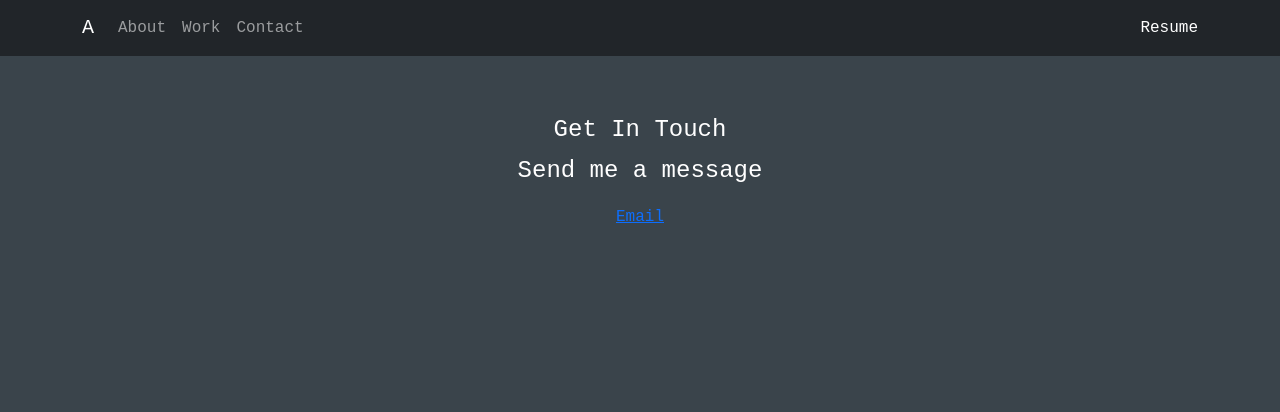
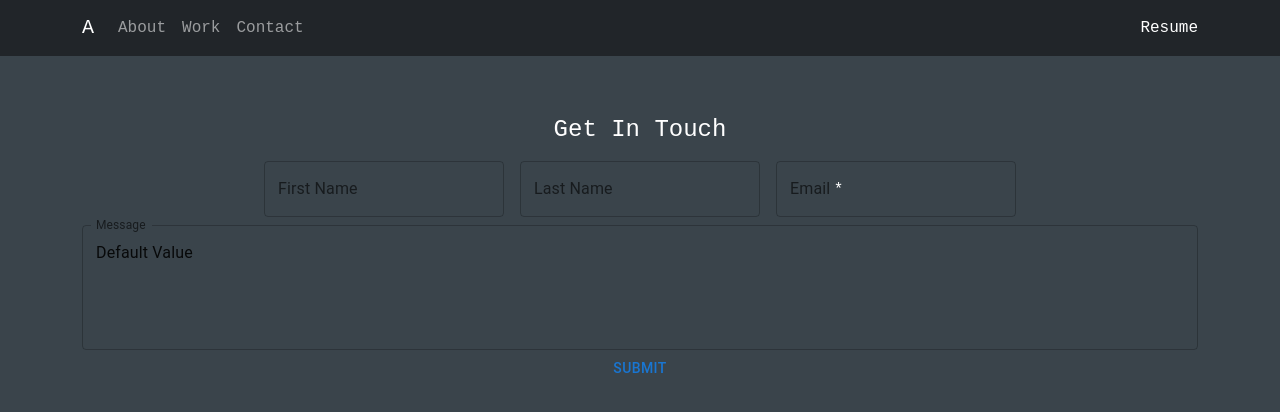
Before and after one commit to saehaana/html-css-prac, a React (Create React App) app: page /Contact in a window 1280 px wide. Shown: the top 412 px of the page. Built offline with nearby package versions, Linux system fonts and the light colour scheme.

Commit message:
added tooltip to mouse icon created text fields and submit button for contact form

```diff
--- a/package.json
+++ b/package.json
@@ -11,6 +11,7 @@
     "@fortawesome/free-regular-svg-icons": "^6.2.1",
     "@fortawesome/free-solid-svg-icons": "^6.2.1",
     "@fortawesome/react-fontawesome": "^0.2.0",
+    "@mui/icons-material": "^5.11.0",
     "@mui/lab": "^5.0.0-alpha.117",
     "@mui/material": "^5.11.6",
     "@testing-library/jest-dom": "^5.16.5",
--- a/src/components/About.js
+++ b/src/components/About.js
@@ -53,18 +53,20 @@ function About(){
                             <TimelineContent>Aug 2019</TimelineContent>
                         </TimelineItem>
                         <TimelineItem>
+                            <TimelineOppositeContent>a</TimelineOppositeContent>
                             <TimelineSeparator>
                                 <TimelineDot />
                                     <TimelineConnector />
                             </TimelineSeparator>
-                            <TimelineContent>2</TimelineContent>
+                            <TimelineContent>2020</TimelineContent>
                         </TimelineItem>
                         <TimelineItem>
+                            <TimelineOppositeContent>b</TimelineOppositeContent>
                             <TimelineSeparator>
                                 <TimelineDot />
                                     <TimelineConnector />
                             </TimelineSeparator>
-                            <TimelineContent>3</TimelineContent>
+                            <TimelineContent>2021</TimelineContent>
                         </TimelineItem>
                         <TimelineItem>
                             <TimelineOppositeContent>Graduated from Virginia Commonwealth University</TimelineOppositeContent>
--- a/src/components/Contact.js
+++ b/src/components/Contact.js
@@ -9,7 +9,42 @@ import { FontAwesomeIcon } from '@fortawesome/react-fontawesome'
 import { faGithub, faLinkedin } from '@fortawesome/free-brands-svg-icons';
 import { motion } from "framer-motion";
 
+import Button from '@mui/material/Button';
+import Snackbar from '@mui/material/Snackbar';
+import IconButton from '@mui/material/IconButton';
+import CloseIcon from '@mui/icons-material/Close';
+import Box from '@mui/material/Box';
+import TextField from '@mui/material/TextField';
+
+
 function Contact(){
+    const [open, setOpen] = React.useState(false);
+    const handleClick = () => {
+    setOpen(true);
+    };
+
+    const handleClose = (event, reason) => {
+    if (reason === 'clickaway') {
+      return;
+    }
+
+    setOpen(false);
+    };
+
+    const action = (
+    <React.Fragment>
+      <Button color="secondary" size="small" onClick={handleClose}></Button>
+      <IconButton
+        size="small"
+        aria-label="close"
+        color="inherit"
+        onClick={handleClose}
+      >
+        <CloseIcon fontSize="small" />
+      </IconButton>
+    </React.Fragment>
+    );
+
     return (
         <>
         <Container id='Contact'>
@@ -22,13 +57,36 @@ function Contact(){
                      transition={{ duration: .75}}
                      viewport={{ once: true }}
                     >Get In Touch</motion.h1>
-
-                    <motion.p>Send me a message</motion.p>
-                    <a href="mailto:saehaana@gmail.com">Email</a>
                 </Col>
             </Row>
 
+            <Row>
+                <Col>
+                <Box
+                component="form"
+                sx={{'& > :not(style)': { m: 1, width: '25ch' },}}
+                noValidate autoComplete="off">
+                <TextField id="outlined-basic" label="First Name" variant="outlined" />
+                <TextField id="outlined-basic" label="Last Name" variant="outlined" />
+                <TextField id="outlined-basic" label="Email" variant="outlined" required/>
+                </Box>
+                </Col>
+                <Col xs={12}>
+                <TextField id="outlined-multiline-static" label="Message" multiline rows={4} fullWidth defaultValue="Default Value"/>
+                </Col>
+                <div>
+                    <Button onClick={handleClick}>Submit</Button>
+                    <Snackbar
+                        open={open}
+                        autoHideDuration={6000}
+                        onClose={handleClose}
+                        message="Email Sent"
+                        action={action}/>
+                    </div>
+            </Row>
+
         </Container>
+
         <Container className='col align-self-end'>
             <Row>
                 <Col>
--- a/src/components/Home.js
+++ b/src/components/Home.js
@@ -15,6 +15,8 @@ import Contact from './Contact';
 import{ motion } from "framer-motion"
 import { FontAwesomeIcon } from '@fortawesome/react-fontawesome'
 import { faArrowDown, faMouse } from '@fortawesome/free-solid-svg-icons';
+
+import Tooltip from '@mui/material/Tooltip';
 
 const Home = () => {
     return (
@@ -51,9 +53,12 @@ const Home = () => {
                 initial={{ opacity: 0 }}
                 animate={{ opacity: 1 }}
                 transition={{ duration: 1, delay: 2}}>
+                <Tooltip title="Scroll Down" placement="bottom">
                 <FontAwesomeIcon icon={faMouse} size="2x"/>
+                </Tooltip>
                 <FontAwesomeIcon icon={faArrowDown} beat size="2x" id='arrow-down'/>
                 </motion.div>
+
                 </div>
             </Col>
         </Row>
--- a/src/stylesheets/About.css
+++ b/src/stylesheets/About.css
@@ -6,6 +6,8 @@
     text-align: center;
 }
 .background{
+    background-color: rgb(48, 58, 65);
+    border-radius: 5%;
     text-align: center;
     padding-top: 1rem;
 }
```
Also changed, not shown: 1 other file (tests, documents, lock files or other folders).
